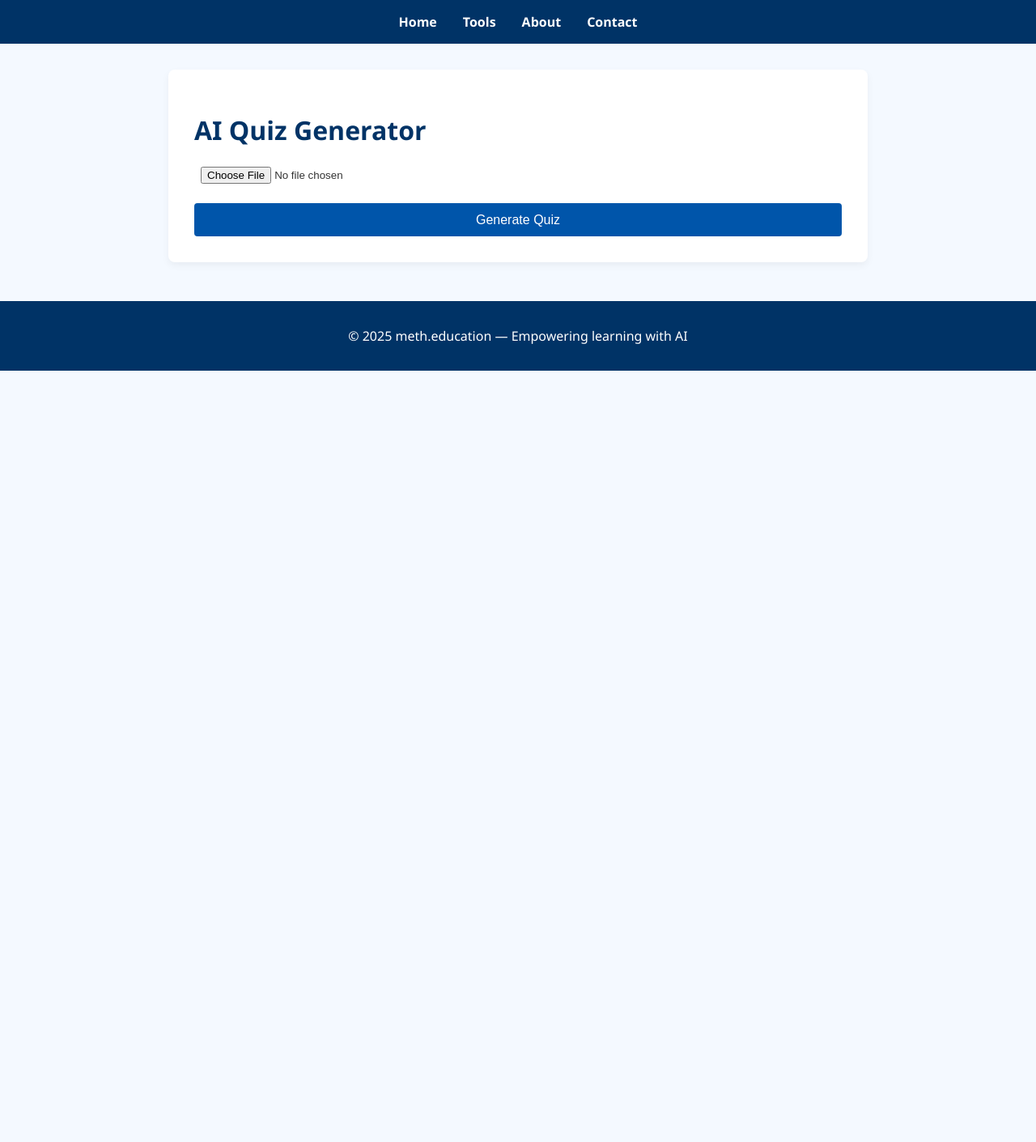
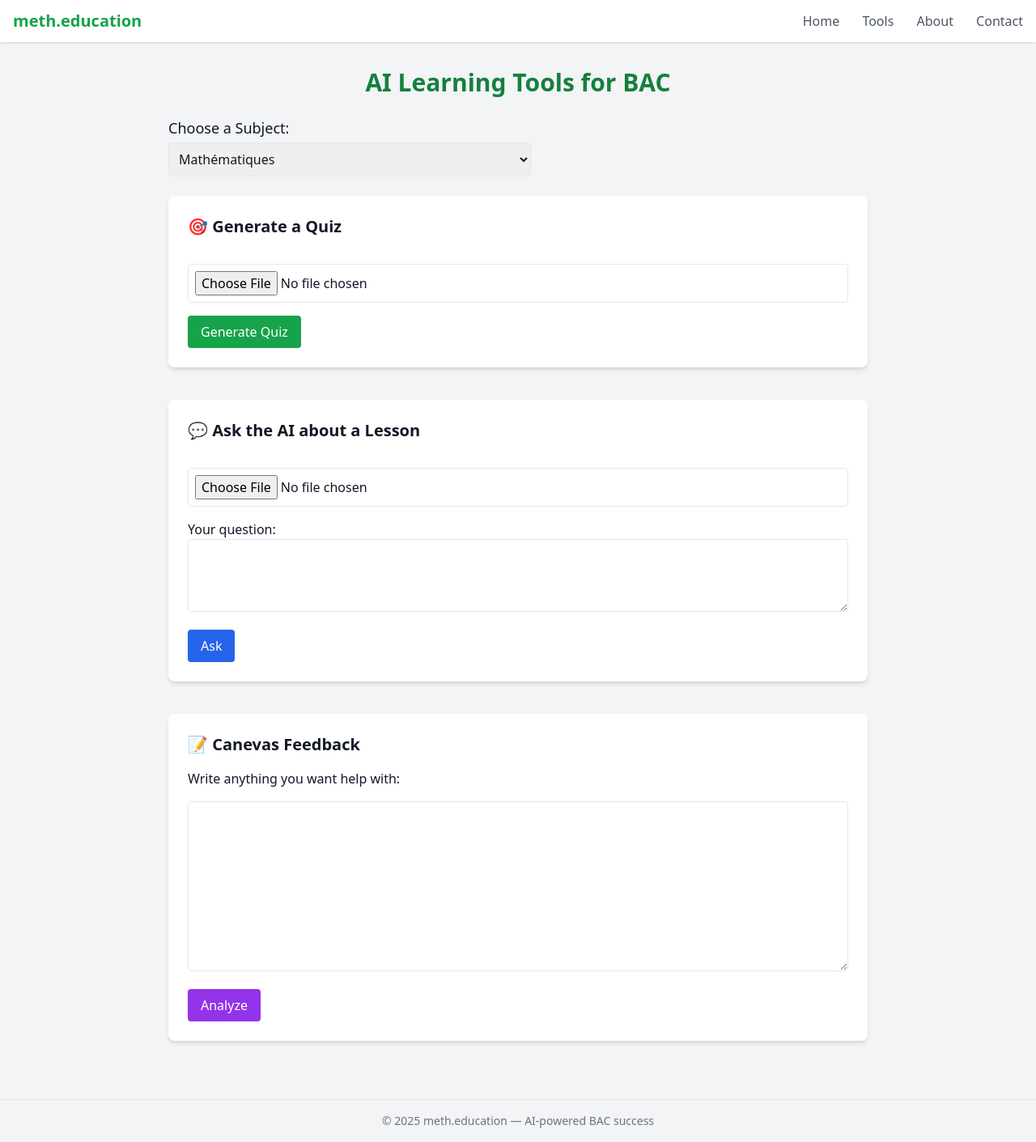
Before and after one commit to MethScientist/meth-quiz-ai, a FastAPI app: page /tools in a window 1280 px wide. Shown: the whole page at 81% size. Before the commit the page ends 458 px from the top, so only its background shows below. Run offline with FastAPI, Linux system fonts and the light colour scheme; some libraries are stand-ins or nearby versions.

Commit message:
Updated website design with animated subject layout and canevas section

```diff
--- a/main.py
+++ b/main.py
@@ -1,37 +1,26 @@
-from fastapi import FastAPI, Request, UploadFile, File
+from fastapi import FastAPI, Request, UploadFile, File, Form
 from fastapi.responses import HTMLResponse
 from fastapi.templating import Jinja2Templates
 from fastapi.staticfiles import StaticFiles
-import os
+
 
 from utils.file_parser import extract_text_from_pdf, extract_text_from_docx
-from utils.ai_quiz import generate_quiz_from_text
+from utils.ai_utils import generate_quiz_from_text, answer_question_from_text, analyze_student_text, teach_me_subject
 
 app = FastAPI()
-
 templates = Jinja2Templates(directory="templates")
 app.mount("/static", StaticFiles(directory="static"), name="static")
-
-# -------------------- ROUTES ----------------------
 
 @app.get("/", response_class=HTMLResponse)
 async def home(request: Request):
     return templates.TemplateResponse("home.html", {"request": request})
-
-@app.get("/about", response_class=HTMLResponse)
-async def about(request: Request):
-    return templates.TemplateResponse("about.html", {"request": request})
-
-@app.get("/contact", response_class=HTMLResponse)
-async def contact(request: Request):
-    return templates.TemplateResponse("contact.html", {"request": request})
 
 @app.get("/tools", response_class=HTMLResponse)
 async def tools(request: Request):
     return templates.TemplateResponse("tools.html", {"request": request})
 
 @app.post("/generate", response_class=HTMLResponse)
-async def generate(request: Request, file: UploadFile = File(...)):
+async def generate(request: Request, subject: str = Form(...), file: UploadFile = File(...)):
     try:
         if file.content_type == "application/pdf":
             text = extract_text_from_pdf(file)
@@ -40,20 +29,56 @@ async def generate(request: Request, file: UploadFile = File(...)):
         else:
             return templates.TemplateResponse("tools.html", {"request": request, "error": "Unsupported file type"})
 
-        quiz = generate_quiz_from_text(text)
+        prompt = f"Génère un quiz de 5 questions pour le Bac en {subject}, basé sur le texte suivant :\n\n{text}"
+        quiz = generate_quiz_from_text(text, subject)
         return templates.TemplateResponse("quiz.html", {"request": request, "quiz": quiz})
+
     except Exception as e:
-        print("Error occurred:", str(e))
-        return templates.TemplateResponse("tools.html", {"request": request, "error": "An error occurred. Check terminal for details."})
+        print("Quiz error:", str(e))
+        return templates.TemplateResponse("tools.html", {"request": request, "error": "An error occurred in quiz generation."})
 
-# Basic route to check if app is loading
-@app.get("/")
-async def home(request: Request):
-    print("The server is running!")  # This will appear in the Render logs if it's working
-    return HTMLResponse(content="<h1>Server is running!</h1>", status_code=200)
+@app.post("/chat", response_class=HTMLResponse)
+async def chat(
+    request: Request,
+    chat_file: UploadFile = File(...),
+    question: str = Form(...),
+    subject: str = Form(...)
+):
+    try:
+        # Extract text from uploaded file
+        if chat_file.content_type == "application/pdf":
+            text = extract_text_from_pdf(chat_file)
+        elif chat_file.content_type == "application/vnd.openxmlformats-officedocument.wordprocessingml.document":
+            text = extract_text_from_docx(chat_file)
+        else:
+            return templates.TemplateResponse("tools.html", {
+                "request": request,
+                "error": "Unsupported file type"
+            })
 
-# Serve static files
-app.mount("/static", StaticFiles(directory="static"), name="static")
+        # Generate AI explanation or answer
+        answer = teach_me_subject(subject, f"Leçon:\n{text}\n\nQuestion:\n{question}")
+        return templates.TemplateResponse("tools.html", {
+            "request": request,
+            "chat_response": answer
+        })
 
-# Setup Jinja templates
-templates = Jinja2Templates(directory="templates")
+    except Exception as e:
+        print("Chat error:", str(e))
+        return templates.TemplateResponse("tools.html", {
+            "request": request,
+            "error": "An error occurred while answering your question."
+        })
+
+@app.post("/canevas", response_class=HTMLResponse)
+async def canevas(request: Request, text: str = Form(...)):
+    try:
+        feedback = analyze_student_text(text)
+        return templates.TemplateResponse("tools.html", {"request": request, "canevas_feedback": feedback})
+    except Exception as e:
+        print("Canevas error:", str(e))
+        return templates.TemplateResponse("tools.html", {"request": request, "error": "An error occurred in text analysis."})
+
+@app.get("/subject-ai", response_class=HTMLResponse)
+async def subject_ai(request: Request):
+    return templates.TemplateResponse("subject_ai.html", {"request": request})
--- a/templates/base.html
+++ b/templates/base.html
@@ -3,20 +3,29 @@
 <head>
     <meta charset="UTF-8">
     <title>meth.education</title>
-    <link rel="stylesheet" href="/static/style.css">
+    <script src="https://cdn.tailwindcss.com"></script>
 </head>
-<body>
-<nav>
-    <a href="/">Home</a>
-    <a href="/tools">Tools</a>
-    <a href="/about">About</a>
-    <a href="/contact">Contact</a>
-</nav>
-<main>
-    {% block content %}{% endblock %}
-</main>
-<footer>
-    <p>&copy; 2025 meth.education — Empowering learning with AI</p>
-</footer>
+<body class="bg-gray-100 font-sans text-gray-900">
+
+    <nav class="bg-white shadow sticky top-0 z-50">
+        <div class="max-w-7xl mx-auto px-4 py-3 flex justify-between items-center">
+            <h1 class="text-xl font-bold text-green-600">meth.education</h1>
+            <div class="space-x-6">
+                <a href="/" class="text-gray-600 hover:text-green-600">Home</a>
+                <a href="/tools" class="text-gray-600 hover:text-green-600">Tools</a>
+                <a href="/about" class="text-gray-600 hover:text-green-600">About</a>
+                <a href="/contact" class="text-gray-600 hover:text-green-600">Contact</a>
+            </div>
+        </div>
+    </nav>
+
+    <main class="max-w-4xl mx-auto px-4 py-8">
+        {% block content %}{% endblock %}
+    </main>
+
+    <footer class="text-center text-sm text-gray-500 py-4 border-t mt-10">
+        &copy; 2025 meth.education — AI-powered BAC success
+    </footer>
+
 </body>
 </html>
--- a/templates/tools.html
+++ b/templates/tools.html
@@ -1,11 +1,86 @@
 {% extends "base.html" %}
 {% block content %}
-<h1>AI Quiz Generator</h1>
-<form action="/generate" method="post" enctype="multipart/form-data">
-    <input type="file" name="file" accept=".pdf,.docx" required>
-    <button type="submit">Generate Quiz</button>
-</form>
-{% if error %}
-    <p style="color:red;">{{ error }}</p>
-{% endif %}
+
+<h1 class="text-3xl font-bold mb-6 text-center text-green-700 dark:text-green-400">AI Learning Tools for BAC</h1>
+
+<!-- Subject Dropdown -->
+<div class="mb-6">
+    <label for="globalSubject" class="block font-medium text-lg">Choose a Subject:</label>
+    <select id="globalSubject" name="subject" class="mt-1 p-2 border rounded w-full max-w-md">
+        <option value="maths">Mathématiques</option>
+        <option value="physics">Physique</option>
+        <option value="science">Sciences</option>
+        <option value="history_geo">Histoire-Géographie</option>
+        <option value="civic">Enseignement Moral et Civique</option>
+        <option value="french">Français</option>
+        <option value="english">Anglais</option>
+        <option value="arabic">Arabe</option>
+        <option value="spanish">Espagnol</option>
+        <option value="scientific">Enseignement Scientifique</option>
+        <option value="philosophy">Philosophie</option>
+    </select>
+</div>
+
+<!-- === Quiz Section === -->
+<div class="bg-white dark:bg-gray-800 rounded-lg shadow-md p-6 mb-10">
+    <h2 class="text-xl font-semibold mb-4">🎯 Generate a Quiz</h2>
+    <form action="/generate" method="post" enctype="multipart/form-data" class="space-y-4">
+        <input type="hidden" name="subject" class="subject-input">
+        <input type="file" name="file" accept=".pdf,.docx" class="p-2 border rounded w-full" required>
+        <button type="submit" class="bg-green-600 text-white px-4 py-2 rounded hover:bg-green-700">Generate Quiz</button>
+    </form>
+</div>
+
+<!-- === Chatbot Section === -->
+<div class="bg-white dark:bg-gray-800 rounded-lg shadow-md p-6 mb-10">
+    <h2 class="text-xl font-semibold mb-4">💬 Ask the AI about a Lesson</h2>
+    <form action="/chat" method="post" enctype="multipart/form-data" class="space-y-4">
+        <input type="hidden" name="subject" class="subject-input">
+        <input type="file" name="chat_file" accept=".pdf,.docx" class="p-2 border rounded w-full" required>
+        <div>
+            <label for="question" class="block font-medium">Your question:</label>
+            <textarea id="question" name="question" rows="3" class="p-2 border rounded w-full" required></textarea>
+        </div>
+        <button type="submit" class="bg-blue-600 text-white px-4 py-2 rounded hover:bg-blue-700">Ask</button>
+    </form>
+
+    {% if chat_response %}
+        <div class="mt-6 bg-gray-100 dark:bg-gray-700 p-4 rounded-lg shadow-inner">
+            <h3 class="font-semibold text-green-700 dark:text-green-300 mb-2">AI's Response:</h3>
+            <p>{{ chat_response }}</p>
+        </div>
+    {% endif %}
+</div>
+
+<!-- === Canevas Section === -->
+<div class="bg-white dark:bg-gray-800 rounded-lg shadow-md p-6">
+    <h2 class="text-xl font-semibold mb-4">📝 Canevas Feedback</h2>
+    <form action="/canevas" method="post" class="space-y-4">
+        <input type="hidden" name="subject" class="subject-input">
+        <label for="text" class="block font-medium">Write anything you want help with:</label>
+        <textarea id="text" name="text" rows="8" class="p-2 border rounded w-full" required></textarea>
+        <button type="submit" class="bg-purple-600 text-white px-4 py-2 rounded hover:bg-purple-700">Analyze</button>
+    </form>
+
+    {% if canevas_feedback %}
+        <div class="mt-6 bg-gray-100 dark:bg-gray-700 p-4 rounded-lg shadow-inner">
+            <h3 class="font-semibold text-green-700 dark:text-green-300 mb-2">AI's Feedback:</h3>
+            <p>{{ canevas_feedback }}</p>
+        </div>
+    {% endif %}
+</div>
+
+<!-- JavaScript to sync subject dropdown with hidden inputs -->
+<script>
+    const globalSelector = document.getElementById('globalSubject');
+    const hiddenInputs = document.querySelectorAll('.subject-input');
+
+    function syncSubjectInputs() {
+        hiddenInputs.forEach(input => input.value = globalSelector.value);
+    }
+
+    globalSelector.addEventListener('change', syncSubjectInputs);
+    window.addEventListener('DOMContentLoaded', syncSubjectInputs);
+</script>
+
 {% endblock %}
```
Also changed, not shown: templates/about.html (+6 -2 lines), templates/contact.html (+7 -2 lines), templates/home.html (+7 -2 lines), templates/quiz.html (+16 -11 lines), templates/subject_ai.html (added, +64 -0 lines), utils/ai_utils.py (added, +72 -0 lines).
